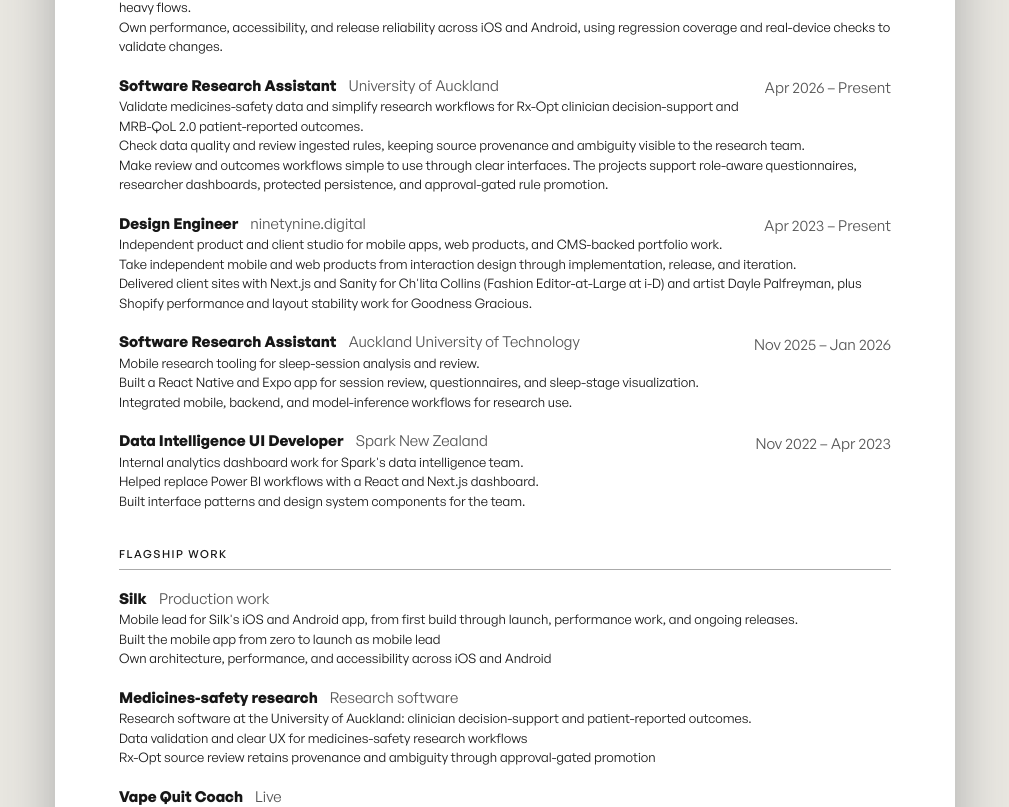
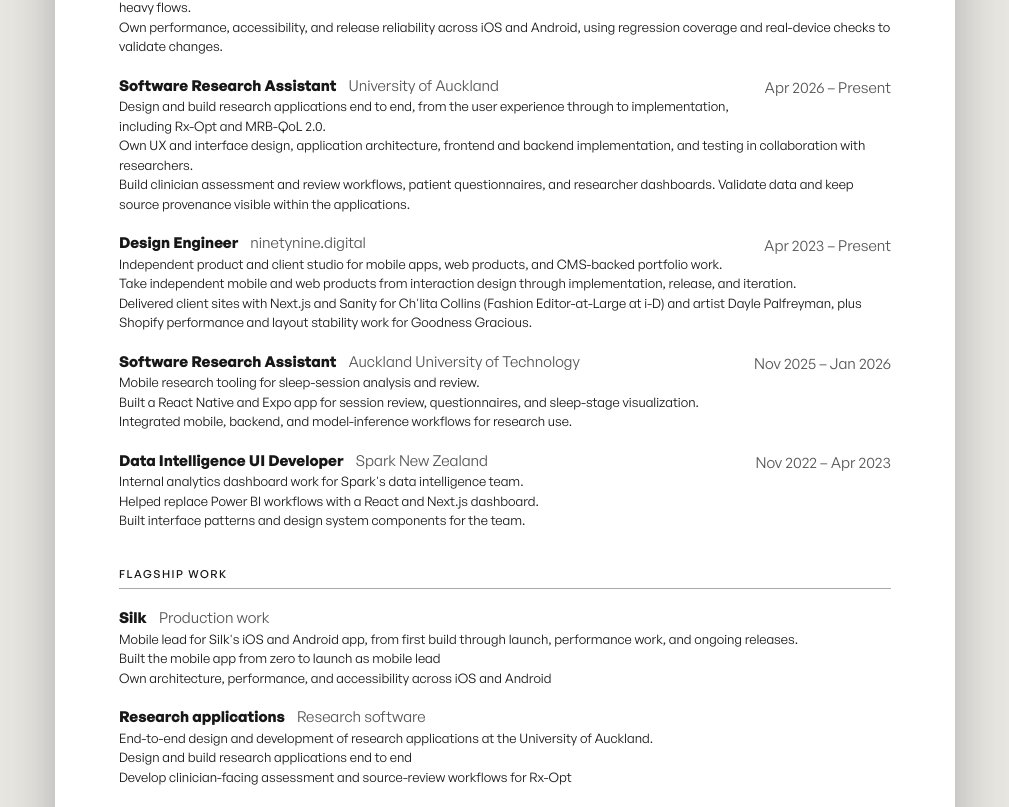
Before and after one commit to maxwellyoung/dev.maxwellyoung.info, a Next.js app: page /dossier in a window 1280 px wide. Shown: the part 597-1404 px from the top of the page, without its empty margins (135-1144 px from the left). Built offline with nearby package versions, Linux system fonts and the light colour scheme; no server answers.

Commit message:
Present end-to-end research app design and development

```diff
--- a/src/app/about/page.tsx
+++ b/src/app/about/page.tsx
@@ -115,9 +115,8 @@ export default function AboutPage() {
               <span className="text-foreground font-medium">
                 Software Research Assistant
               </span>{" "}
-              at University of Auckland (Apr 2026 &ndash; Present; own software
-              delivery for Rx-Opt clinician decision-support and MRB-QoL
-              patient-reported outcomes research)
+              at University of Auckland (Apr 2026 &ndash; Present; design and build
+              research applications end to end, including Rx-Opt and MRB-QoL 2.0)
             </li>
             <li>
               <span className="text-foreground font-medium">
--- a/src/app/case-study/[slug]/CaseStudyContent.tsx
+++ b/src/app/case-study/[slug]/CaseStudyContent.tsx
@@ -273,7 +273,7 @@ export function CaseStudyContent({ slug, study }: CaseStudyContentProps) {
             transition={spring.gentle}
           >
             <h2 className="text-xs font-medium text-muted-foreground uppercase tracking-wider mb-8">
-              Decision Log
+              How it works
             </h2>
             <div className="space-y-6">
               {study.decisionLog.map((entry, i) => (
@@ -290,9 +290,6 @@ export function CaseStudyContent({ slug, study }: CaseStudyContentProps) {
                     Decision
                   </p>
                   <p className="text-foreground mb-4">{entry.decision}</p>
-                  <p className="text-xs uppercase tracking-wider text-muted-foreground mb-2">
-                    Tradeoff
-                  </p>
                   <p className="text-muted-foreground">{entry.tradeoff}</p>
                   {entry.impact && (
                     <>
--- a/src/app/page.tsx
+++ b/src/app/page.tsx
@@ -38,8 +38,8 @@ export default function Home() {
               design, performance, and reliability. At{" "}
               <AnimatedLink href="https://www.silk.cx" external>Silk</AnimatedLink>{" "}
               I lead React Native development across iOS and Android, from the
-              first build through launch and ongoing releases. I also build
-              medicines-safety research software at the University of Auckland and ship
+              first build through launch and ongoing releases. I also design and build
+              research applications end to end at the University of Auckland and ship
               independent apps through{" "}
               <TrackedActionLink
                 href="https://www.ninetynine.digital?utm_source=dev.maxwellyoung.info&utm_medium=referral&utm_campaign=ecosystem_body"
--- a/src/components/ProjectsShowcase.tsx
+++ b/src/components/ProjectsShowcase.tsx
@@ -165,7 +165,7 @@ function ProjectRow({
           <p className="mt-1 max-w-lg text-xs leading-relaxed text-muted-foreground">{p.proof.text}</p>
           {p.proof.href ? (
             <Link href={p.proof.href} className="mt-1 inline-flex min-h-11 items-center text-xs underline decoration-border underline-offset-4 hover:text-foreground focus-visible:outline-none focus-visible:ring-2 focus-visible:ring-accent">
-              {p.proof.href.startsWith("/case-study/") ? "Read the decisions and tradeoffs" : p.proof.href === "/resume" ? "Research role and responsibilities" : "See the native app on Google Play"} <span aria-hidden="true" className="ml-1">↗</span>
+              {p.proof.href.startsWith("/case-study/") ? "View the case study" : p.proof.href === "/resume" ? "Research role and responsibilities" : "See the native app on Google Play"} <span aria-hidden="true" className="ml-1">↗</span>
             </Link>
           ) : null}
         </div>
--- a/src/lib/caseStudies.ts
+++ b/src/lib/caseStudies.ts
@@ -342,7 +342,7 @@ export const caseStudies: Record<string, CaseStudy> = {
     learnings: [
       "Health products need a different interaction model than productivity tools.",
       "Low-stimulus support flows matter more than high-energy motivation during cravings.",
-      "Solo work makes the product tradeoffs easier to see because no one else is making them for you.",
+      "Working solo meant carrying the product from interaction design through implementation.",
     ],
     nextProject: { slug: "dayle", title: "Dayle Palfreyman" },
   },
--- a/src/lib/projects.ts
+++ b/src/lib/projects.ts
@@ -121,28 +121,28 @@ const projects: Project[] = [
   },
   {
     slug: "medicines-safety",
-    name: "Medicines-safety research",
+    name: "Research applications",
     status: "Active",
     category: "research",
-    role: "Research Assistant",
+    role: "Designer & Developer",
     featured: true,
     visibility: "public",
     lifecycle: "current",
     launchStage: "Research software",
     priority: 1,
-    description: "Research software at the University of Auckland: clinician decision-support and patient-reported outcomes.",
-    longDescription: "My focus as a software research assistant is validating data and making medicines-safety research workflows simple to use. Rx-Opt supports clinician decision-making: spreadsheet-authored rules move through ingestion and matching into source review, with provenance and ambiguity retained before approval-gated rule promotion. MRB-QoL 2.0 supports patient-reported outcomes through role-aware questionnaires and researcher dashboards. The diagram shows the workflows without patient records or clinical rule content.",
+    description: "End-to-end design and development of research applications at the University of Auckland.",
+    longDescription: "I design and build research applications at the University of Auckland, from the user experience through to implementation. For Rx-Opt, I build clinician-facing assessment and review workflows that make source evidence and ambiguous rules clear. For MRB-QoL 2.0, I design and develop patient questionnaires and researcher dashboards. The work includes application architecture, frontend and backend implementation, data validation, and testing.",
     startDate: "2026-04-01",
     tags: ["TypeScript", "Next.js", "Research Software"],
     stack: ["TypeScript", "Next.js", "React"],
     screenshots: ["/projectImages/medicines-safety-workflow.svg"],
     thumb: "/projectImages/medicines-safety-workflow.svg",
     cover: { variant: "image", src: "/projectImages/medicines-safety-workflow.svg", alt: "Schematic of Rx-Opt source review and MRB-QoL research workflows; no patient data", fit: "contain" },
-    proof: { label: "Data validation & UX", text: "My focus is checking data and making review workflows simple to use. Rx-Opt retains source provenance and ambiguity through reviewer sign-off and operator approval.", href: "/resume" },
+    proof: { label: "Design & development", text: "I take research applications from UX and interface design through implementation and testing, working with researchers to turn their requirements into usable software.", href: "/resume" },
     impact: [
-      "Data validation and clear UX for medicines-safety research workflows",
-      "Rx-Opt source review retains provenance and ambiguity through approval-gated promotion",
-      "MRB-QoL 2.0 connects role-aware questionnaires with researcher dashboards",
+      "Design and build research applications end to end",
+      "Develop clinician-facing assessment and source-review workflows for Rx-Opt",
+      "Build patient questionnaires and researcher dashboards for MRB-QoL 2.0",
     ],
   },
   {
@@ -185,7 +185,7 @@ const projects: Project[] = [
       alt: "Liner public release-demo board with songs, frames, references, and notes",
       objectPosition: "center center",
     },
-    proof: { label: "A concrete tradeoff", text: "Metadata and canvas saves can fail separately. Liner reports both and offers an export backup when local saving fails.", href: "/case-study/liner" },
+    proof: { label: "Reliable saving", text: "Liner shows whether your song details and canvas have saved, with an export backup if local saving fails.", href: "/case-study/liner" },
     impact: [
       "Solo-designed and built web workspace for songs and releases",
       "Custom canvas with frames, notes, and audio playback",
--- a/src/lib/resumeData.ts
+++ b/src/lib/resumeData.ts
@@ -66,10 +66,10 @@ export const resumeData: ResumeData = {
       companyHref: "https://www.auckland.ac.nz/",
       date: "Apr 2026 – Present",
       summary:
-        "Validate medicines-safety data and simplify research workflows for Rx-Opt clinician decision-support and MRB-QoL 2.0 patient-reported outcomes.",
+        "Design and build research applications end to end, from the user experience through to implementation, including Rx-Opt and MRB-QoL 2.0.",
       responsibilities: [
-        "Check data quality and review ingested rules, keeping source provenance and ambiguity visible to the research team.",
-        "Make review and outcomes workflows simple to use through clear interfaces. The projects support role-aware questionnaires, researcher dashboards, protected persistence, and approval-gated rule promotion.",
+        "Own UX and interface design, application architecture, frontend and backend implementation, and testing in collaboration with researchers.",
+        "Build clinician assessment and review workflows, patient questionnaires, and researcher dashboards. Validate data and keep source provenance visible within the applications.",
       ],
     },
     {
```
